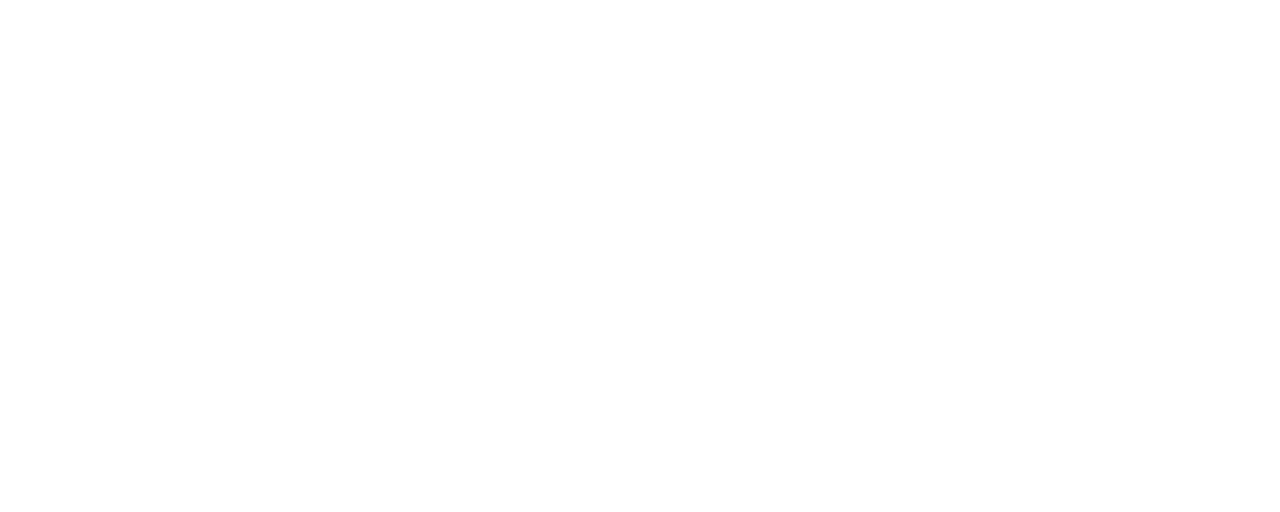
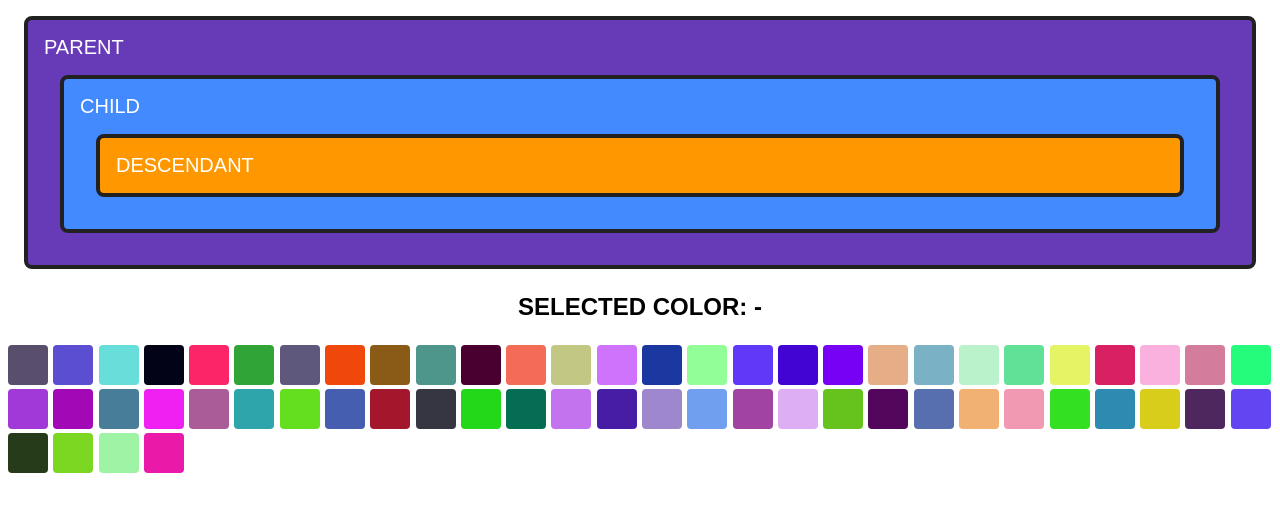
Before and after one commit to jacekpietrzak/js-training, a plain HTML site: page l13_delegacja_zdarzen/index.html in a window 1280 px wide. Drawn offline with Linux system fonts and the light colour scheme.

Commit message:
Lesson 13 and 14

```diff
--- a/l13_delegacja_zdarzen/index.html
+++ b/l13_delegacja_zdarzen/index.html
@@ -4,9 +4,78 @@
     <meta charset="UTF-8" />
     <meta http-equiv="X-UA-Compatible" content="IE=edge" />
     <meta name="viewport" content="width=device-width, initial-scale=1.0" />
+
+    <style>
+      #parent,
+      #child,
+      #descendant {
+        margin: 16px;
+        padding: 16px;
+        border: 4px solid #212121;
+        border-radius: 8px;
+        color: #fff;
+        font-weight: 500;
+        font-size: 20px;
+        text-transform: uppercase;
+      }
+      #parent {
+        background-color: #673ab7;
+      }
+      #child {
+        background-color: #448aff;
+      }
+      #descendant {
+        background-color: #ff9800;
+      }
+
+      body {
+        margin: 8px;
+        font-family: sans-serif;
+      }
+
+      .output {
+        text-align: center;
+        text-transform: uppercase;
+        font-size: 24px;
+        font-weight: 700;
+      }
+
+      .color-palette {
+        display: grid;
+        grid-template-columns: repeat(auto-fit, minmax(40px, 1fr));
+        gap: 4px;
+      }
+
+      .color-palette .item {
+        padding: 0;
+        margin: 0;
+        border: none;
+        border-radius: 4px;
+        width: 40px;
+        height: 40px;
+        cursor: pointer;
+        transition: transform 250ms ease-in-out;
+      }
+
+      .color-palette .item:hover {
+        transform: scale(1.1);
+      }
+    </style>
+
     <title>Document</title>
   </head>
   <body>
+    <div id="parent">
+      Parent
+      <div id="child">
+        Child
+        <div id="descendant">Descendant</div>
+      </div>
+    </div>
+
+    <p class="output">Selected color: -</p>
+    <div class="color-palette"></div>
+
     <script src="./js/script.js"></script>
   </body>
 </html>
--- a/l13_delegacja_zdarzen/js/script.js
+++ b/l13_delegacja_zdarzen/js/script.js
@@ -0,0 +1,78 @@
+///////////////////////////////////////////////
+////////// === Delegacja Zdarzen === //////////
+///////////////////////////////////////////////
+
+////////// === Propagacja zdarzenia === //////////
+////////// ============================ //////////
+
+/** Propagacja zdarzenia (event propagation) to termin opisujący cykl życia zdarzenia, który obejmuje trzy etapy: przechwytywanie, celowanie i bąbelkowanie (bubbling phase). W praktyce najczęściej wykorzystywana jest tylko faza bąbelkowania. */
+
+/** Kiedy wydarzenie ma miejsce, przechodzi przez trzy obowiązkowe fazy:  Capturing phase (przechwytywanie) - zdarzenie rozpoczyna swój cykl życia w window i opada (przechodzi przez wszystkie elementy przodków) do najgłębszego elementu docelowego, na którym nastąpiła akcja, np. kliknięcie. Target phase (celowanie) - zdarzenie dotarło do elementu docelowego. Ten etap obejmuje tylko powiadomienie elementu, że akcja została na nim wykonana. Bubbling phase (bąbelkowanie) - ostatnia faza, w której zdarzenie bąbelkuje od najgłębszego, docelowego elementu, przez wszystkie elementy przodków, aż do window. */
+
+/** Kiedy wydarzenie ma miejsce, przechodzi przez trzy obowiązkowe fazy:  Capturing phase (przechwytywanie) - zdarzenie rozpoczyna swój cykl życia w window i opada (przechodzi przez wszystkie elementy przodków) do najgłębszego elementu docelowego, na którym nastąpiła akcja, np. kliknięcie. Target phase (celowanie) - zdarzenie dotarło do elementu docelowego. Ten etap obejmuje tylko powiadomienie elementu, że akcja została na nim wykonana. Bubbling phase (bąbelkowanie) - ostatnia faza, w której zdarzenie bąbelkuje od najgłębszego, docelowego elementu, przez wszystkie elementy przodków, aż do window. */
+
+////////// === Bąbelkowanie (bulgotanie) zdarzenia === //////////
+////////// =========================================== //////////
+
+/** Gdy wystąpi zdarzenie, procedury obsługi są najpierw wywoływane na najgłębiej zagnieżdżonym elemencie, następnie na jego rodzicu, a następnie powyżej i tak dalej, w górę łańcucha zagnieżdżania. Proces ten nazywa się bąbelkowaniem (event bubbling), ponieważ zdarzenia „bąbelkują” od wewnętrznego elementu, przez wszystkich przodków, do window, tak jak bąbel powietrza wypływa na powierzchnię. */
+
+/** Spójrzmy na przykład, aby było to zrozumiałe. Istnieją trzy zagnieżdżone znaczniki <div> z obsługą kliknięć na każdym z nich. */
+
+const parent = document.querySelector("#parent");
+const child = document.querySelector("#child");
+const descendant = document.querySelector("#descendant");
+parent.addEventListener("click", () => {
+  alert("Parent click handler");
+});
+child.addEventListener("click", () => {
+  alert("Child click handler");
+});
+descendant.addEventListener("click", (event) => {
+  event.stopPropagation();
+  alert("Descendant click handler");
+});
+
+// color palette
+
+const colorPalette = document.querySelector(".color-palette");
+const output = document.querySelector(".output");
+
+colorPalette.addEventListener("click", selectColor);
+
+// This is where delegation «magic» happens
+function selectColor(event) {
+  if (event.target.nodeName !== "BUTTON") {
+    return;
+  }
+
+  const selectedColor = event.target.dataset.color;
+  output.textContent = `Selected color: ${selectedColor}`;
+  output.style.color = selectedColor;
+}
+
+// Some helper functions to render palette items
+createPaletteItems();
+
+function createPaletteItems() {
+  const items = [];
+  for (let i = 0; i < 60; i++) {
+    const color = getRandomColor();
+    const item = document.createElement("button");
+    item.type = "button";
+    item.dataset.color = color;
+    item.style.backgroundColor = color;
+    item.classList.add("item");
+    items.push(item);
+  }
+  colorPalette.append(...items);
+}
+
+function getRandomColor() {
+  return `#${getRandomHex()}${getRandomHex()}${getRandomHex()}`;
+}
+
+function getRandomHex() {
+  return Math.round(Math.random() * 256)
+    .toString(16)
+    .padStart(2, "0");
+}
```
Also changed, not shown: l14_throttle_debounce_i_lazyload/index.html (+66 -0 lines), l14_throttle_debounce_i_lazyload/js/script.js (+11 -0 lines).
